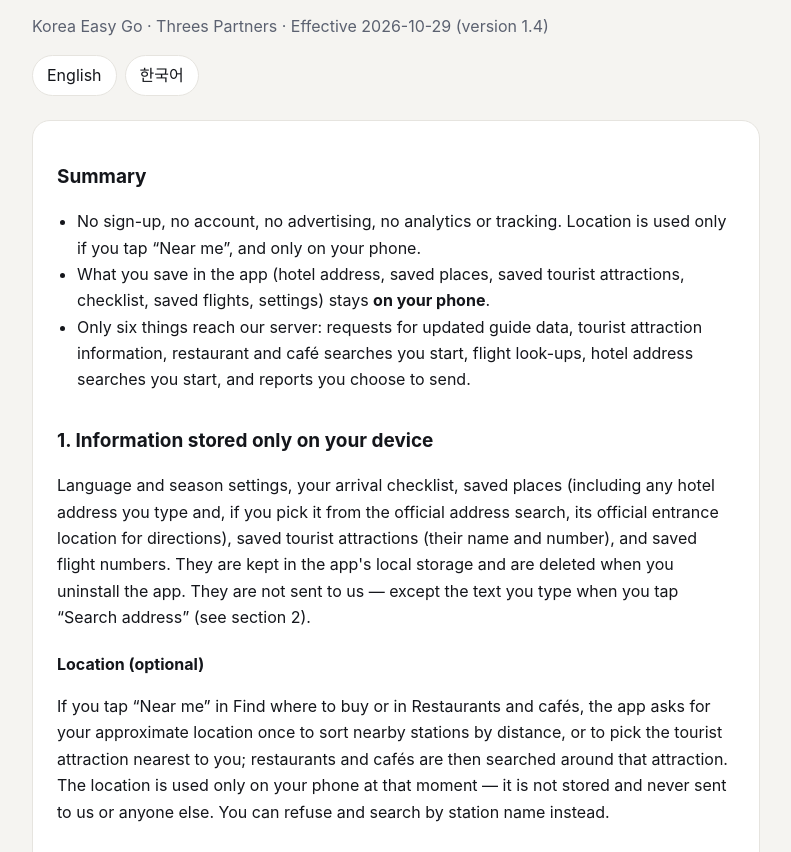
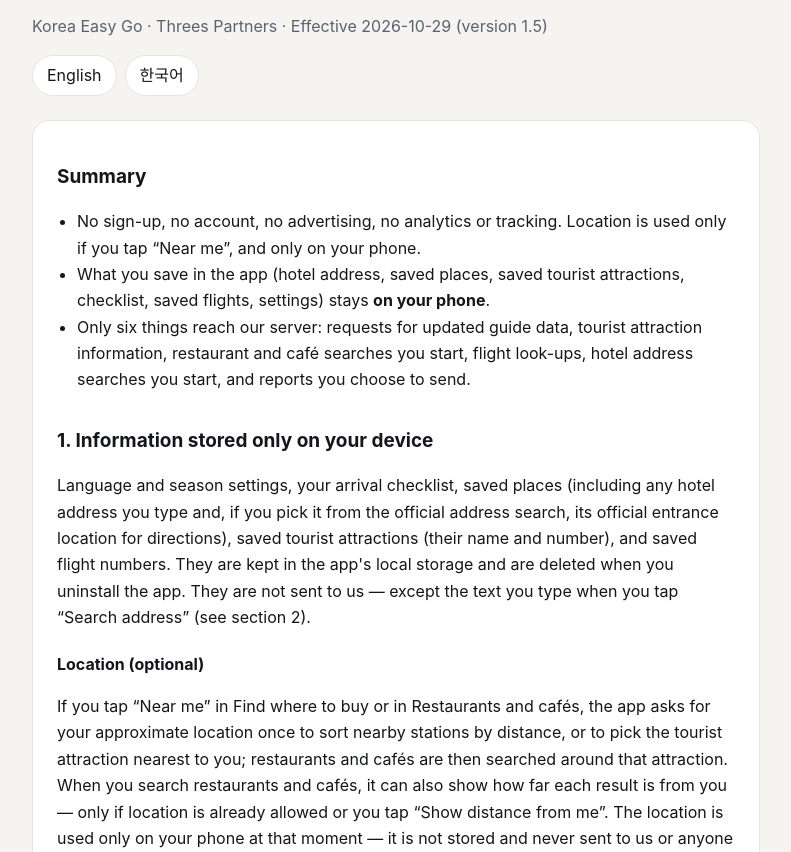
Before and after one commit to 3spartners/korea-easy-go-site, a plain HTML site: page privacy/index.html in a window 1280 px wide. Shown: the part 100-952 px from the top of the page, without its empty margins (244-1035 px from the left). Drawn offline with Linux system fonts and the light colour scheme.

Commit message:
Add files via upload

```diff
--- a/privacy/index.html
+++ b/privacy/index.html
@@ -10,7 +10,7 @@
 <body>
 <main>
   <header><img src="../icon.png" alt=""><h1>Privacy Policy<br><span class="muted" style="font-size:20px">개인정보처리방침</span></h1></header>
-  <p class="muted">Korea Easy Go · Threes Partners · Effective 2026-10-29 (version 1.4)</p>
+  <p class="muted">Korea Easy Go · Threes Partners · Effective 2026-10-29 (version 1.5)</p>
   <nav class="lang"><a href="#en">English</a><a href="#ko">한국어</a></nav>
 
   <!-- ─────────────────────────── English ─────────────────────────── -->
@@ -26,7 +26,7 @@
     <p>Language and season settings, your arrival checklist, saved places (including any hotel address you type and, if you pick it from the official address search, its official entrance location for directions), saved tourist attractions (their name and number), and saved flight numbers.
       They are kept in the app's local storage and are deleted when you uninstall the app. They are not sent to us — except the text you type when you tap “Search address” (see section 2).</p>
     <h3>Location (optional)</h3>
-    <p>If you tap “Near me” in Find where to buy or in Restaurants and cafés, the app asks for your approximate location once to sort nearby stations by distance, or to pick the tourist attraction nearest to you; restaurants and cafés are then searched around that attraction.
+    <p>If you tap “Near me” in Find where to buy or in Restaurants and cafés, the app asks for your approximate location once to sort nearby stations by distance, or to pick the tourist attraction nearest to you; restaurants and cafés are then searched around that attraction. When you search restaurants and cafés, it can also show how far each result is from you — only if location is already allowed or you tap “Show distance from me”.
       The location is used only on your phone at that moment — it is not stored and never sent to us or anyone else. You can refuse and search by station name instead.</p>
 
     <h2>2. Information sent to our server</h2>
@@ -83,7 +83,7 @@
     <h2>1. 기기에만 저장되는 정보</h2>
     <p>언어·계절 설정, 도착 체크리스트, 저장한 장소(입력한 숙소 주소, 공식 주소 검색에서 고른 경우 길찾기용 공식 출입구 위치 포함), 저장한 관광지(이름·번호), 저장한 항공편 번호. 앱 내부 저장소에만 보관되며 앱을 삭제하면 함께 삭제됩니다. 회사로 전송되지 않습니다 — 단, '주소 검색'을 누를 때 입력한 검색어는 예외입니다(2항 참고).</p>
     <h3>위치정보 (선택)</h3>
-    <p>'구매처 찾기'나 '음식점·카페'에서 '내 주변'을 누르면 가까운 역을 거리순으로 보여 주거나, 가장 가까운 관광지를 골라 그 주변 음식점·카페를 검색하기 위해 대략적인 위치를 한 번 요청합니다.
+    <p>'구매처 찾기'나 '음식점·카페'에서 '내 주변'을 누르면 가까운 역을 거리순으로 보여 주거나, 가장 가까운 관광지를 골라 그 주변 음식점·카페를 검색하기 위해 대략적인 위치를 한 번 요청합니다. 음식점·카페를 검색할 때는, 위치 사용이 이미 허용되어 있거나 '내 위치에서 거리 보기'를 누른 경우에 한해 각 결과가 내 위치에서 얼마나 떨어져 있는지도 보여 줍니다.
       위치는 그 순간 휴대폰 안에서만 쓰이며 저장하거나 회사·제3자에게 전송하지 않습니다. 거부해도 역 이름으로 검색할 수 있습니다.</p>
 
     <h2>2. 처리하는 개인정보 항목, 목적, 보유기간</h2>
```
